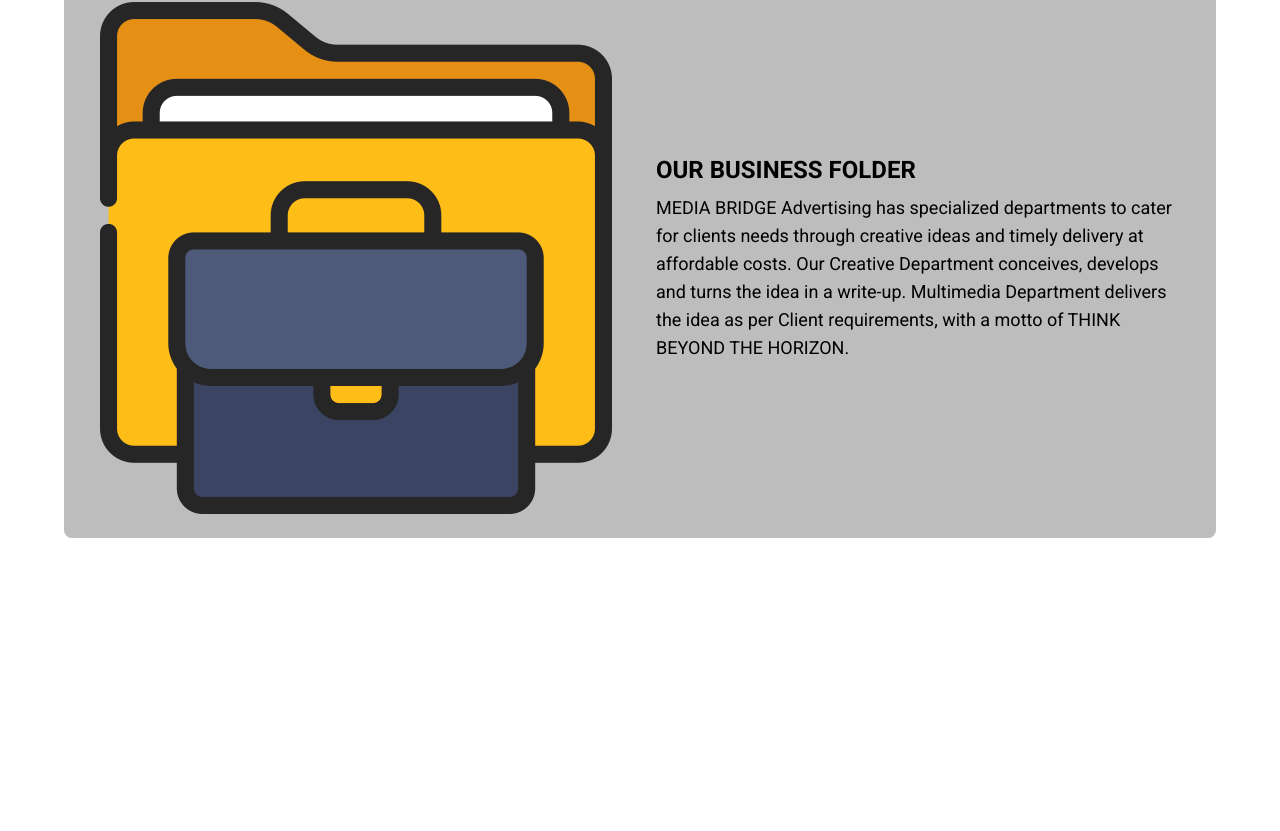
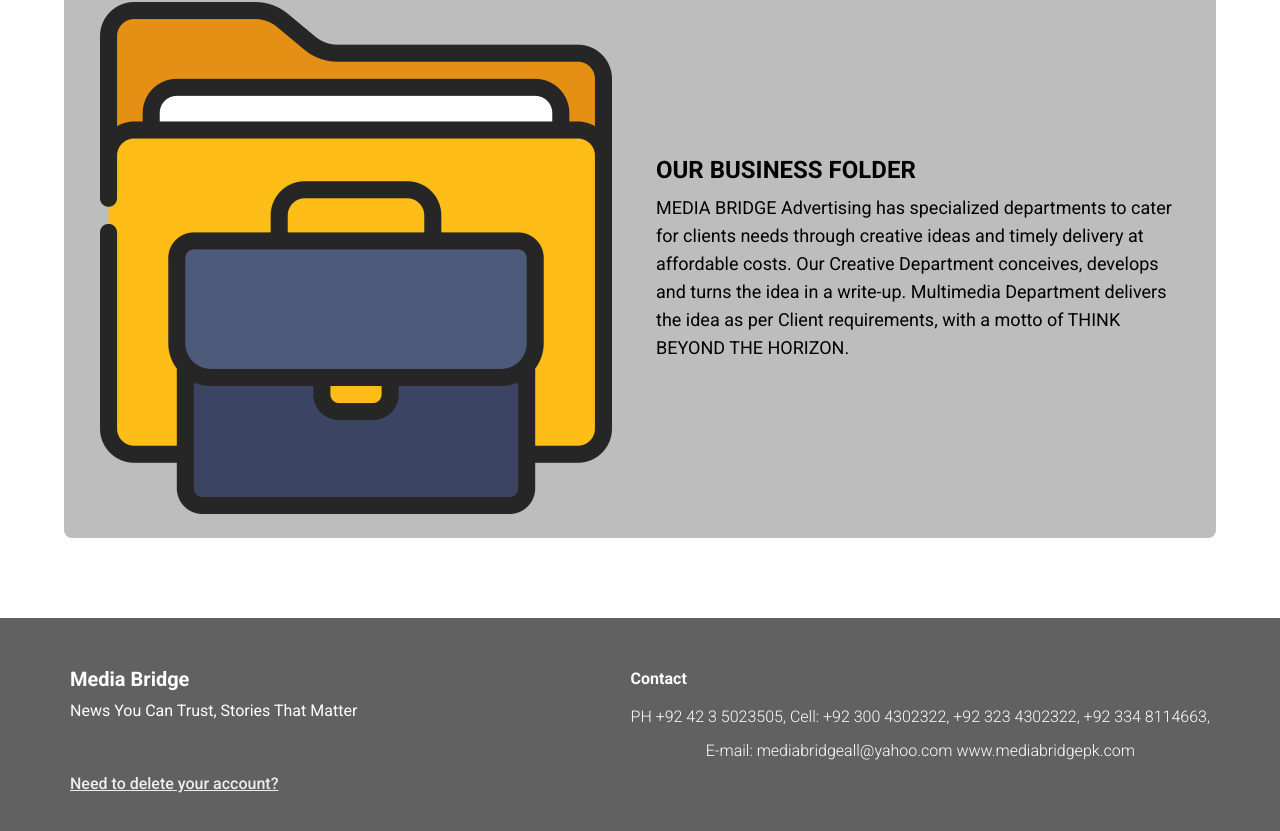
Before and after one commit to FaizanAziz69/mBridge, a Next.js app: page / in a window 1280 px wide. Shown: the part 4413-5244 px from the top of the page. Before the commit the page ends 5031 px from the top, so only its background shows below. Built offline with nearby package versions, Linux system fonts and the light colour scheme; no server answers.

Commit message:
add footer

```diff
--- a/src/app/page.tsx
+++ b/src/app/page.tsx
@@ -1,5 +1,5 @@
 // components
-import { Navbar } from "@/components";
+import { Navbar,Footer } from "@/components";
 
 // sections
 import Hero from "./hero";
@@ -13,7 +13,7 @@
       <Navbar />
       <Hero />
       <MobileConvenience />
-      {/* <Footer /> */}
+      <Footer />
     </>
   );
 }
--- a/src/components/footer.tsx
+++ b/src/components/footer.tsx
@@ -1,101 +1,100 @@
-// "use client";
-// import Image from "next/image";
-// import { Typography, IconButton, Button } from "@material-tailwind/react";
+"use client";
+import Image from "next/image";
+import { Typography, IconButton, Button } from "@material-tailwind/react";
 
-// export function Footer() {
-//   // Define empty handler functions
-//   const handlePointerEvent = () => {};
-//   const handleResize = () => {};
+export function Footer() {
+  return (
+    <footer className="bg-gray-700 px-8 pt-12 w-full">
+      <div className="container mx-auto">
+        <div className="flex flex-wrap justify-center gap-8 md:justify-between">
+          <div className="text-center md:text-left">
+            <Typography
+              as="a"
+              href="#"
+              target="_blank"
+              variant="h5"
+              color="white"
+              className="mb-1"
+              placeholder=""
+              onPointerEnterCapture={() => {}}
+              onPointerLeaveCapture={() => {}}
+            >
+              Media Bridge
+            </Typography>
+            <Typography
+              color="white"
+              className="mb-12 font-normal"
+              placeholder=""
+              onPointerEnterCapture={() => {}}
+              onPointerLeaveCapture={() => {}}
+            >
+              News You Can Trust, Stories That Matter
+            </Typography>
+            <ul className="flex flex-wrap items-center justify-center md:justify-start">
+              <a href="/deleteaccount" className="!text-gray-200 font-medium underline">Need to delete your account?</a>
+            </ul>
+          </div>
+          <div className="mt-8 w-full md:mt-0 md:w-auto">
+            <Typography
+              variant="h6"
+              color="white"
+              className="mb-3"
+              placeholder=""
+              onPointerEnterCapture={() => {}}
+              onPointerLeaveCapture={() => {}}
+            >
+              Contact
+            </Typography>
+            <div className="flex flex-col gap-2">
+              <Typography
+                color="white"
+                className="flex items-center justify-center"
+                placeholder=""
+                onPointerEnterCapture={() => {}}
+                onPointerLeaveCapture={() => {}}
+              >
+                PH +92 42 3 5023505,
+                Cell: +92 300 4302322,
+                +92 323 4302322,
+                +92 334 8114663,
+              </Typography>
+              <Typography
+                color="white"
+                className="flex items-center justify-center"
+                placeholder=""
+                onPointerEnterCapture={() => {}}
+                onPointerLeaveCapture={() => {}}
+              >
+                E-mail: mediabridgeall@yahoo.com www.mediabridgepk.com
+              </Typography>
+            </div>
+          </div>
+        </div>
+        <div className="flex flex-wrap items-center justify-center gap-y-4 gap-x-8 border-t border-gray-700 py-7 md:justify-between">
+          <div className="flex gap-2">
+            <IconButton
+              variant="text"
+              color="white"
+              placeholder=""
+              onPointerEnterCapture={() => {}}
+              onPointerLeaveCapture={() => {}}
+            >
+              <i className="fa-brands fa-linkedin text-2xl not-italic opacity-75"></i>
+            </IconButton>
+            <IconButton
+              variant="text"
+              color="white"
+              placeholder=""
+              onPointerEnterCapture={() => {}}
+              onPointerLeaveCapture={() => {}}
+            >
+              <i className="fa-brands fa-facebook text-2xl not-italic opacity-75"></i>
+            </IconButton>
+          </div>
+        </div>
+      </div>
+    </footer>
+  );
+}
 
-//   return (
-//     <footer className="bg-gray-700 px-8 pt-12 w-full">
-//       <div className="container mx-auto">
-//         <div className="flex flex-wrap justify-center gap-8 md:justify-between">
-//           <div className="text-center md:text-left">
-//             <Typography
-//               as="a"
-//               href="#"
-//               target="_blank"
-//               variant="h5"
-//               color="white"
-//               className="mb-1"
-//               onPointerEnterCapture={handlePointerEvent}
-//               onPointerLeaveCapture={handlePointerEvent}
-//               onResize={handleResize}
-//               onResizeCapture={handleResize}
-//             >
-//               Media Bridge
-//             </Typography>
-//             <Typography
-//               color="white"
-//               className="mb-12 font-normal"
-//               onPointerEnterCapture={handlePointerEvent}
-//               onPointerLeaveCapture={handlePointerEvent}
-//               onResize={handleResize}
-//               onResizeCapture={handleResize}
-//             >
-//               News You Can Trust, Stories That Matter
-//             </Typography>
-//             {/* ...existing code for ul... */}
-//           </div>
-//           <div className="mt-8 w-full md:mt-0 md:w-auto">
-//             <Typography
-//               variant="h6"
-//               color="white"
-//               className="mb-3"
-//               onPointerEnterCapture={handlePointerEvent}
-//               onPointerLeaveCapture={handlePointerEvent}
-//               onResize={handleResize}
-//               onResizeCapture={handleResize}
-//             >
-//               Contact
-//             </Typography>
-//             <div className="flex flex-col gap-2">
-//               <Typography
-//                 color="white"
-//                 className="flex items-center justify-center"
-//                 onPointerEnterCapture={handlePointerEvent}
-//                 onPointerLeaveCapture={handlePointerEvent}
-//                 onResize={handleResize}
-//                 onResizeCapture={handleResize}
-//               >
-//                 PH +92 42 3 5023505,
-//                 Cell: +92 300 4302322,
-//                 +92 323 4302322,
-//                 +92 334 8114663,
-//               </Typography>
-//               <Typography
-//                 color="white"
-//                 className="flex items-center justify-center"
-//                 onPointerEnterCapture={handlePointerEvent}
-//                 onPointerLeaveCapture={handlePointerEvent}
-//                 onResize={handleResize}
-//                 onResizeCapture={handleResize}
-//               >
-//                 E-mail: mediabridgeall@yahoo.com www.mediabridgepk.com
-//               </Typography>
-//             </div>
-//           </div>
-//         </div>
-//         <div className="flex flex-wrap items-center justify-center gap-y-4 gap-x-8 border-t border-gray-700 py-7 md:justify-between">
-//           <div className="flex gap-2">
-//             <IconButton
-//               variant="text"
-//               color="white"
-//             >
-//               <i className="fa-brands fa-linkedin text-2xl not-italic opacity-75"></i>
-//             </IconButton>
-//             <IconButton
-//               variant="text"
-//               color="white"
-//             >
-//               <i className="fa-brands fa-facebook text-2xl not-italic opacity-75"></i>
-//             </IconButton>
-//           </div>
-//         </div>
-//       </div>
-//     </footer>
-//   );
-// }
-
-// export default Footer;
+export default Footer;
--- a/src/components/index.ts
+++ b/src/components/index.ts
@@ -3,5 +3,5 @@
 export * from "./navbar";
 // export * from "./footer";
 export * from "./layout";
-// export * from "./footer";
+export * from "./footer";
 // export * from "./info-card";
```
